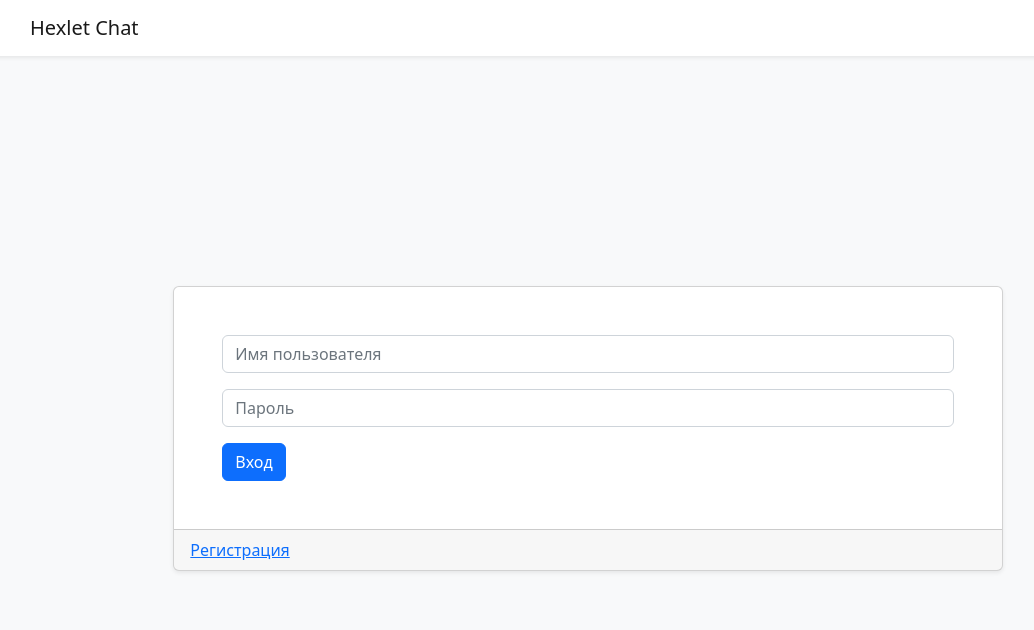
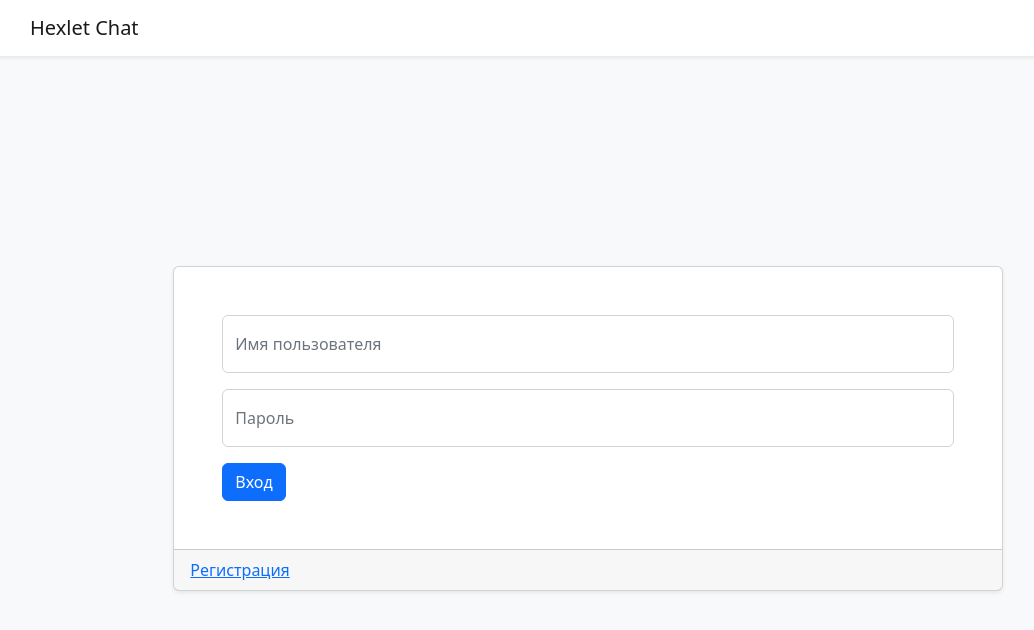
Before and after one commit to StepanenkoArtem/frontend-project-12, a React (Create React App) app in the folder frontend/: page /login in a window 1280 px wide. Shown: the top 630 px of the page, without its empty margins (52-1086 px from the left). Built offline with nearby package versions, Linux system fonts and the light colour scheme; no server answers.

Commit message:
add floating label to login

```diff
--- a/frontend/src/pages/Login.jsx
+++ b/frontend/src/pages/Login.jsx
@@ -1,6 +1,6 @@
 import React, { useEffect, useRef, useState } from 'react';
 import {
-  Container, Row, Col, Card, Form, Button, Overlay,
+  Container, Row, Col, Card, Form, Button, Overlay, FloatingLabel,
 } from 'react-bootstrap';
 import { useFormik } from 'formik';
 import { Link, useNavigate } from 'react-router-dom';
@@ -51,6 +51,10 @@ const Login = () => {
               <Card.Body className="row p-5">
                 <Form onSubmit={formik.handleSubmit}>
                   <Form.Group className="mb-3">
+                    <FloatingLabel
+                      label={t('placeholders.username')}
+                      className="mb-3 text-muted"
+                    >
                       <Form.Control
                         type="text"
                         id="username"
@@ -62,9 +66,14 @@ const Login = () => {
                         required
                         isInvalid={!!error}
                       />
+                    </FloatingLabel>
 
                   </Form.Group>
                   <Form.Group className="mb-3">
+                    <FloatingLabel
+                      label={t('placeholders.password')}
+                      className="mb-3 text-muted"
+                    >
                       <Form.Control
                         type="password"
                         id="password"
@@ -77,6 +86,7 @@ const Login = () => {
                         required
                         isInvalid={!!error}
                       />
+                    </FloatingLabel>
 
                   </Form.Group>
                   {error && (
```
Lines whose indentation alone changed are shown as unchanged.
